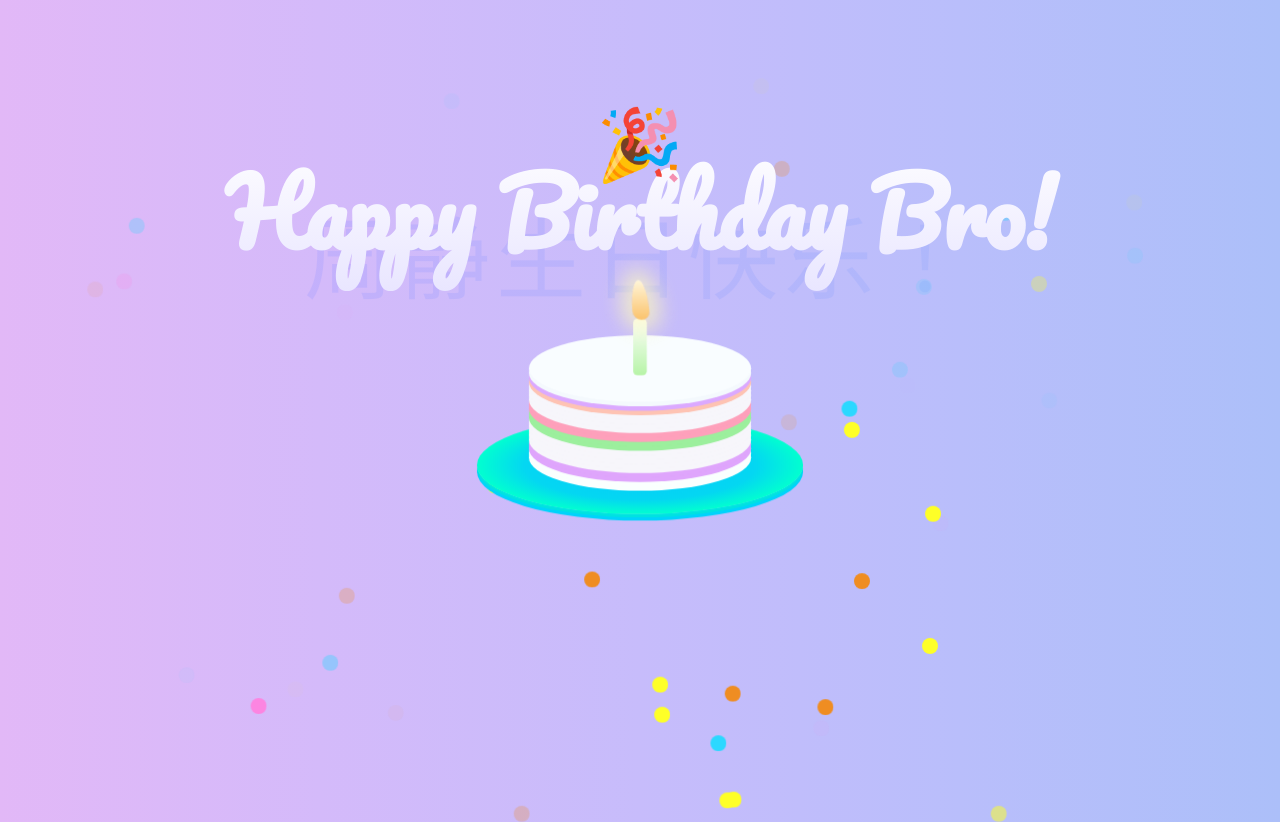
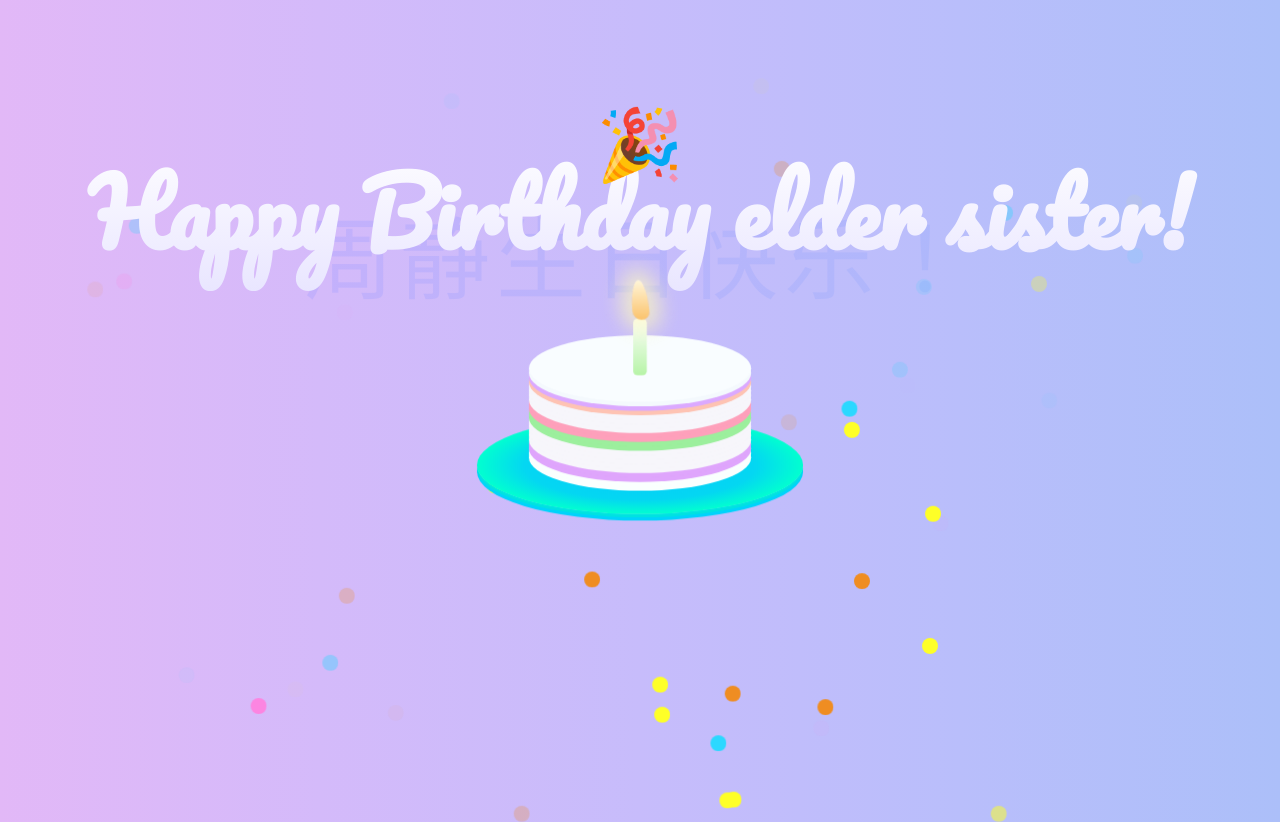
Before and after one commit to daydaydemo/dayday, a plain HTML site: page index.html in a window 1280 px wide. Drawn offline with Linux system fonts and the light colour scheme.

Commit message:
Update index.html

```diff
--- a/index.html
+++ b/index.html
@@ -66,7 +66,7 @@
 </div>
 
 <h1>周静生日快乐！</h1>
-<h2>Happy Birthday Bro!</h2>
+<h2>Happy Birthday elder sister!</h2>
 <span>🎉</span>
 <div class="candle">
 <div id="flame" class="lit"></div>
```
